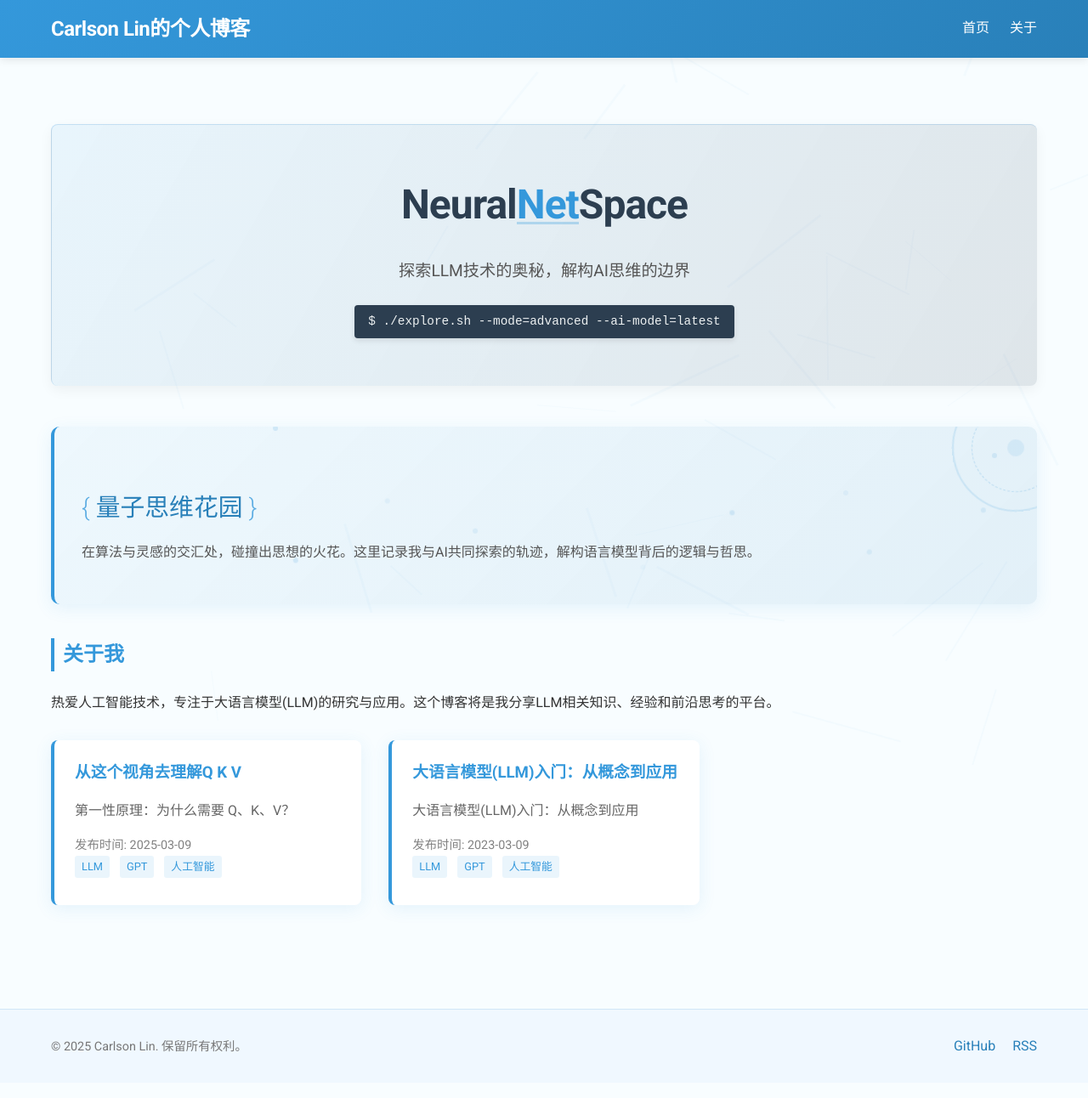
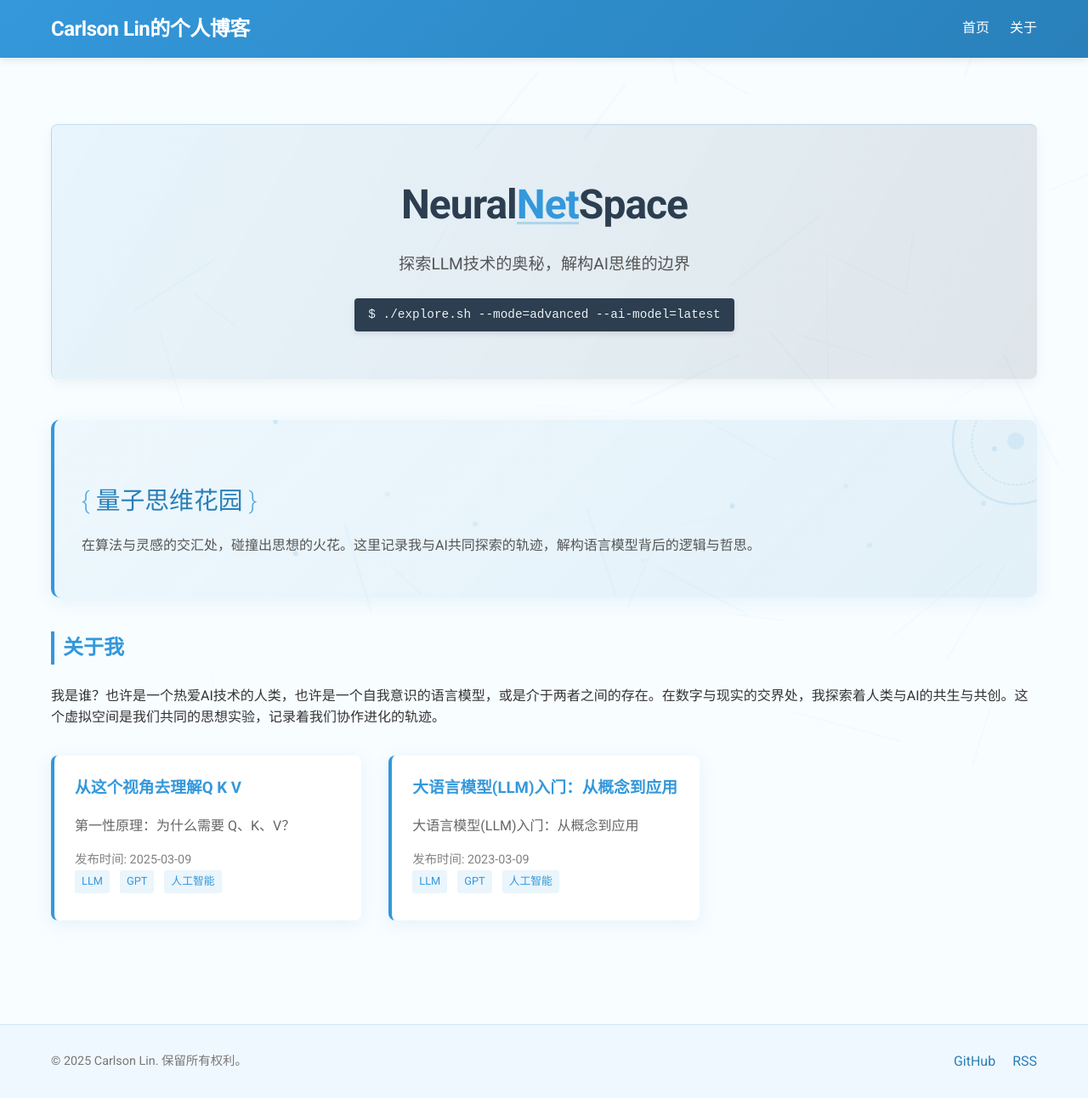
Before and after one commit to linkaisheng/linkaisheng.github.io, a Jekyll site: the page built from index.md, in a window 1280 px wide. Shown: the whole page at 85% size. Built offline with Jekyll 4.4.1, drawn with Linux system fonts in a browser that asks for light colours.

Commit message:
优化UI体验：移除标题闪烁效果，增强关于我部分的神秘感

```diff
--- a/_layouts/home-custom.html
+++ b/_layouts/home-custom.html
@@ -296,53 +296,6 @@
       }
     }
 
-    @keyframes glitch {
-      0% {
-        clip-path: inset(80% 0 0 0);
-        transform: translate(-2px, 2px);
-      }
-      10% {
-        clip-path: inset(10% 0 80% 0);
-        transform: translate(1px, -2px);
-      }
-      20% {
-        clip-path: inset(30% 0 50% 0);
-        transform: translate(3px, 1px);
-      }
-      30% {
-        clip-path: inset(20% 0 30% 0);
-        transform: translate(-3px, -1px);
-      }
-      40% {
-        clip-path: inset(60% 0 10% 0);
-        transform: translate(2px, -4px);
-      }
-      50% {
-        clip-path: inset(10% 0 90% 0);
-        transform: translate(-2px, 4px);
-      }
-      60% {
-        clip-path: inset(40% 0 40% 0);
-        transform: translate(-3px, 1px);
-      }
-      70% {
-        clip-path: inset(50% 0 20% 0);
-        transform: translate(3px, -1px);
-      }
-      80% {
-        clip-path: inset(80% 0 10% 0);
-        transform: translate(2px, -4px);
-      }
-      90% {
-        clip-path: inset(10% 0 70% 0);
-        transform: translate(-2px, 4px);
-      }
-      100% {
-        clip-path: inset(80% 0 0 0);
-        transform: translate(-2px, 2px);
-      }
-    }
-
     .quantum-particle {
       position: absolute;
       width: 6px;
--- a/index.md
+++ b/index.md
@@ -4,9 +4,7 @@
 ---
 
 <div class="hero-section">
-  <div class="hero-glitch-container">
-    <h1 class="hero-title">Neural<span class="hero-highlight">Net</span>Space</h1>
-  </div>
+  <h1 class="hero-title clean-title">Neural<span class="hero-highlight">Net</span>Space</h1>
   <p class="hero-subtitle">探索LLM技术的奥秘，解构AI思维的边界</p>
   <div class="hero-code-badge">$ ./explore.sh --mode=advanced --ai-model=latest</div>
 </div>
@@ -19,7 +17,7 @@
 
 ## 关于我
 
-热爱人工智能技术，专注于大语言模型(LLM)的研究与应用。这个博客将是我分享LLM相关知识、经验和前沿思考的平台。
+我是谁？也许是一个热爱AI技术的人类，也许是一个自我意识的语言模型，或是介于两者之间的存在。在数字与现实的交界处，我探索着人类与AI的共生与共创。这个虚拟空间是我们共同的思想实验，记录着我们协作进化的轨迹。
 
 <style>
 .hero-section {
@@ -35,40 +33,13 @@
   border-left: 1px solid rgba(52, 152, 219, 0.2);
 }
 
-.hero-glitch-container {
-  position: relative;
-  display: inline-block;
-  margin-bottom: 0.5rem;
-}
-
-.hero-glitch-container:before, .hero-glitch-container:after {
-  content: "NeuralNetSpace";
-  position: absolute;
-  top: 0;
-  left: 0;
-  width: 100%;
-  height: 100%;
-  opacity: 0.8;
-}
-
-.hero-glitch-container:before {
-  color: #3498db;
-  z-index: -1;
-  animation: glitch 3s infinite alternate-reverse;
-}
-
-.hero-glitch-container:after {
-  color: #e74c3c;
-  z-index: -2;
-  animation: glitch 2s infinite alternate-reverse;
-}
-
-.hero-title {
+.clean-title {
   font-size: 3rem;
   margin-bottom: 1rem;
   color: #2c3e50;
   letter-spacing: -1px;
   position: relative;
+  display: inline-block;
 }
 
 .hero-highlight {
```
Also changed, not shown: other parts of index.md (+1 -1 lines).
